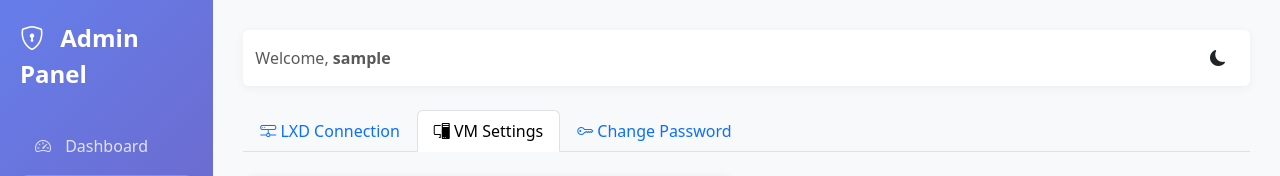
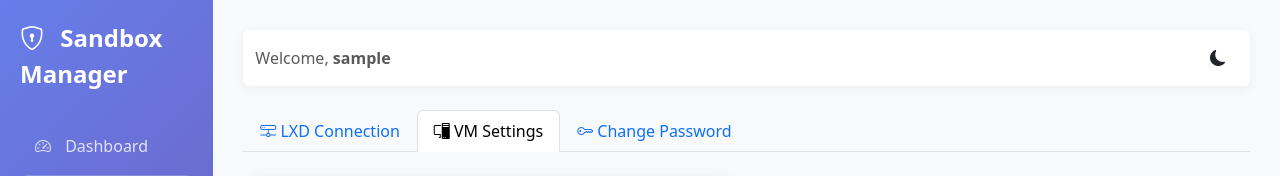
Before and after one commit to semanticlib/sandbox, a FastAPI app: template templates/admin/settings.html in a window 1280 px wide. Shown: the top 176 px of the page. Run offline with FastAPI, Linux system fonts and the light colour scheme; the template is opened without the code that fills it: most values are stand-ins (such as "Sample title", 1, 10 or a date in 2020).

Commit message:
feat(config): add configurable app title throughout application
Add APP_TITLE setting support to replace hardcoded "Admin Panel" references.
Updates templates, startup message, and CSS to use dynamic app_title from
settings. Also adds python-dotenv dependency for environment configuration.

BREAKING CHANGE: App title is now configured via APP_TITLE in settings/config
instead of being hardcoded as "Admin Panel

```diff
--- a/main.py
+++ b/main.py
@@ -18,6 +18,7 @@ app.mount("/static", StaticFiles(directory="static"), name="static")
 # Setup templates
 templates = Jinja2Templates(directory="templates")
 templates.env.filters['filesizeformat'] = filters.do_filesizeformat
+templates.env.globals['app_title'] = settings.APP_TITLE
 
 
 # ============== Include Routers ==============
@@ -103,4 +104,4 @@ async def root_redirect(request: Request, user: AdminUser = Depends(get_current_
 @app.on_event("startup")
 async def startup_event():
     """Application startup"""
-    print("🚀 Admin Panel started")
+    print(f"🚀 {settings.APP_TITLE} started")
--- a/requirements.txt
+++ b/requirements.txt
@@ -4,3 +4,4 @@ sqlalchemy
 python-jose[cryptography]
 bcrypt
 psutil
+python-dotenv
--- a/routes/auth.py
+++ b/routes/auth.py
@@ -8,8 +8,10 @@ from sqlalchemy.orm import Session
 from core.database import get_db
 from core.models import AdminUser
 from core.security import get_password_hash, verify_password, create_access_token
+from core.config import settings
 
 templates = Jinja2Templates(directory="templates")
+templates.env.globals['app_title'] = settings.APP_TITLE
 
 router = APIRouter()
 
--- a/routes/dashboard.py
+++ b/routes/dashboard.py
@@ -7,10 +7,12 @@ from sqlalchemy.orm import Session
 
 from core.database import get_db
 from core.models import AdminUser, LXDSettings, VMDefaultSettings
+from core.config import settings
 from services.metrics_service import get_system_metrics
 from services.lxd_service import LXDService
 
 templates = Jinja2Templates(directory="templates")
+templates.env.globals['app_title'] = settings.APP_TITLE
 
 router = APIRouter()
 
--- a/routes/settings.py
+++ b/routes/settings.py
@@ -6,10 +6,12 @@ from sqlalchemy.orm import Session
 
 from core.database import get_db
 from core.models import AdminUser, LXDSettings, VMDefaultSettings
+from core.config import settings
 from core.security import get_password_hash, verify_password
 from services.lxd_service import LXDService
 
 templates = Jinja2Templates(directory="templates")
+templates.env.globals['app_title'] = settings.APP_TITLE
 
 router = APIRouter(tags=["settings"])
 
--- a/static/css/admin.css
+++ b/static/css/admin.css
@@ -1,4 +1,4 @@
-/* Admin Panel Styles */
+/* App Styles */
 body {
     background-color: #f8f9fa;
 }
--- a/templates/admin/dashboard.html
+++ b/templates/admin/dashboard.html
@@ -1,6 +1,6 @@
 {% extends "base_admin.html" %}
 
-{% block title %}Dashboard - Admin Panel{% endblock %}
+{% block title %}Dashboard - {{ app_title }}{% endblock %}
 
 {% block nav_dashboard %}active{% endblock %}
 
--- a/templates/admin/settings.html
+++ b/templates/admin/settings.html
@@ -1,6 +1,6 @@
 {% extends "base_admin.html" %}
 
-{% block title %}Settings - Admin Panel{% endblock %}
+{% block title %}Settings - {{ app_title }}{% endblock %}
 
 {% block nav_settings %}active{% endblock %}
 
--- a/templates/auth/login.html
+++ b/templates/auth/login.html
@@ -3,7 +3,7 @@
 {% block title %}Admin Login{% endblock %}
 
 {% block header %}
-<h2>Admin Panel</h2>
+<h2>{{ app_title }}</h2>
 <p>Sign in to continue</p>
 {% endblock %}
 
--- a/templates/base.html
+++ b/templates/base.html
@@ -3,7 +3,7 @@
 <head>
     <meta charset="UTF-8">
     <meta name="viewport" content="width=device-width, initial-scale=1.0">
-    <title>{% block title %}Admin Panel{% endblock %}</title>
+    <title>{% block title %}{{ app_title }}{% endblock %}</title>
     <link href="https://cdn.jsdelivr.net/npm/bootstrap@5.3.2/dist/css/bootstrap.min.css" rel="stylesheet">
     <link href="https://cdn.jsdelivr.net/npm/bootstrap-icons@1.11.1/font/bootstrap-icons.css" rel="stylesheet">
     {% block extra_css %}{% endblock %}
--- a/templates/base_admin.html
+++ b/templates/base_admin.html
@@ -8,7 +8,7 @@
 <div class="container-fluid">
     <div class="row">
         <div class="col-md-2 sidebar">
-            <span class="brand"><i class="bi bi-shield-lock"></i> Admin Panel</span>
+            <span class="brand"><i class="bi bi-shield-lock"></i> {{ app_title }}</span>
             <a href="/" class="{% block nav_dashboard %}{% endblock %}"><i class="bi bi-speedometer2"></i> Dashboard</a>
             <a href="/settings" class="{% block nav_settings %}{% endblock %}"><i class="bi bi-gear"></i> Settings</a>
             <a href="/logout" class="mt-4"><i class="bi bi-box-arrow-right"></i> Logout</a>
```
